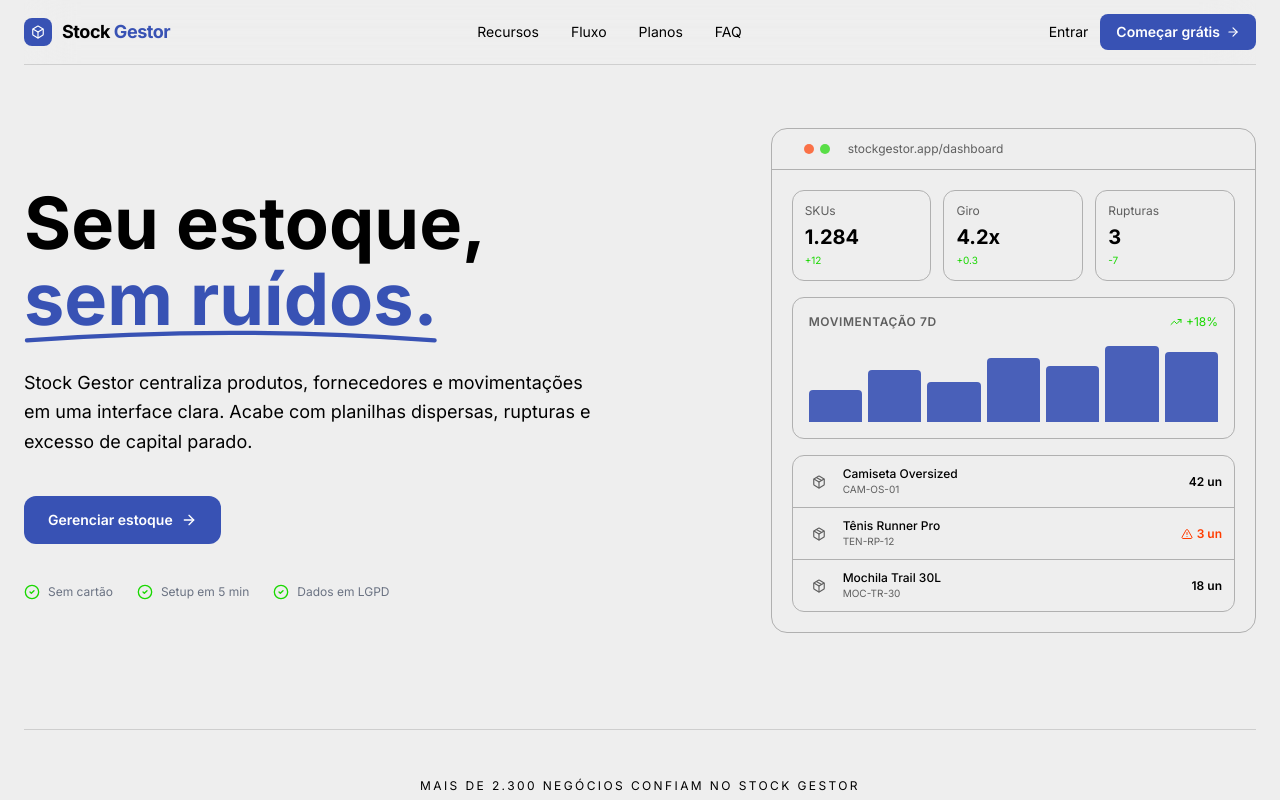
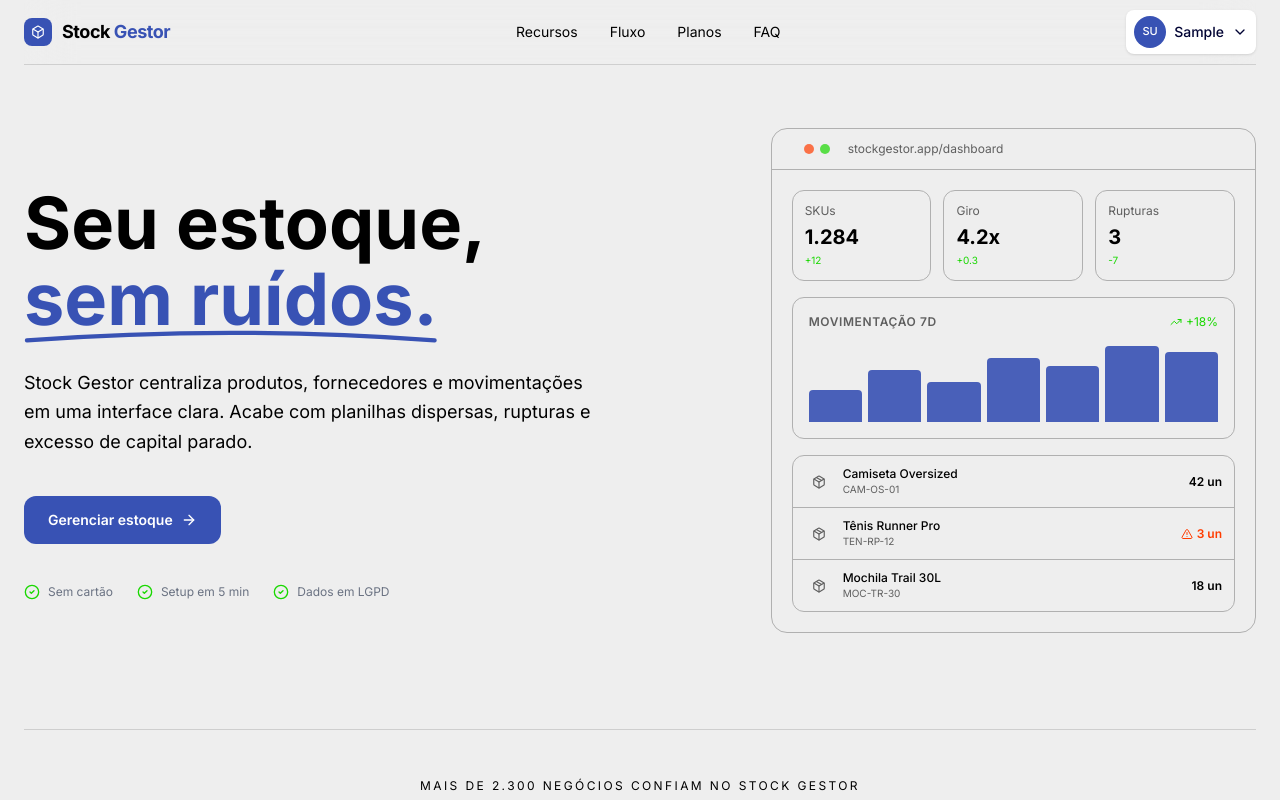
Before and after one commit to jvssvj/Stock-Gestor, a React (Vite) app: page / in a window 1280 px wide. Shown: the top 800 px of the page. Built offline with nearby package versions, Linux system fonts and the light colour scheme; no server answers; sample sign-in values are in the browser's storage.

Commit message:
feat: added avatar dropdown

```diff
--- a/src/layouts/RootLayout/components/Sidebar/index.jsx
+++ b/src/layouts/RootLayout/components/Sidebar/index.jsx
@@ -31,7 +31,6 @@ export default function Sidebar() {
   const [collapsed, setCollapsed] = useState(true)
   const [prevPathname, setPrevPathname] = useState('')
 
-  // Fecha ao trocar de rota — mesma lógica do SimulaDev
   if (prevPathname !== location.pathname) {
     setPrevPathname(location.pathname)
     setCollapsed(true)
@@ -170,7 +169,6 @@ export default function Sidebar() {
             </span>
             {collapsed && <Tooltip label="Sair" />}
           </button>
-
         </div>
 
       </aside>
--- /dev/null
+++ b/src/pages/Categories/index.tsx
@@ -0,0 +1,9 @@
+export default function Categories() {
+    return (
+        <>
+            <section>
+                <h2>Categorias</h2>
+            </section>
+        </>
+    )
+}
--- a/src/pages/Home/components/Navbar.tsx
+++ b/src/pages/Home/components/Navbar.tsx
@@ -1,8 +1,31 @@
 import Logo from "@/components/Logo";
-import { ArrowRight, Boxes } from "lucide-react";
-import { Link } from "react-router-dom";
+import { useAuth } from "@/hooks/useAuth";
+import { ArrowRight, ChevronDown, LogOut, Settings } from "lucide-react";
+import { useEffect, useState } from "react";
+import { Link, useLocation, useNavigate } from "react-router-dom";
 
-export function Navbar() {
+interface UserProps {
+    avatarUrl: string
+    firstName: string
+    lastName: string
+}
+
+export default function Navbar() {
+    const { user, logout } = useAuth()
+    const navigate = useNavigate()
+    const location = useLocation()
+    const [profileDropdownOpen, setProfileDropdownOpen] = useState(false)
+
+    useEffect(() => {
+        setProfileDropdownOpen(false)
+    }, [location.pathname])
+
+    const userName = [user?.firstName, user?.lastName].filter(Boolean).join(' ') || user?.name || 'Usuário'
+    const initials = [user?.firstName?.[0], user?.lastName?.[0]]
+        .filter(Boolean)
+        .join('')
+        .toUpperCase() || userName.slice(0, 1).toUpperCase()
+
     return (
         <header className="fixed top-0 inset-x-0 z-50 border-b border-border/50 bg-background/70 backdrop-blur-xl mx-6">
             <div className=" mx-auto max-w-container h-16 flex items-center justify-between">
@@ -10,13 +33,75 @@ export function Navbar() {
                     <Logo showLabel />
                 </a>
 
-                <nav className="hidden md:flex items-center gap-8 text-sm text-muted-foreground">
+                <nav className="flex items-center gap-8 text-sm text-muted-foreground">
                     <a href="#features" className="hover:text-foreground transition-colors">Recursos</a>
                     <a href="#workflow" className="hover:text-foreground transition-colors">Fluxo</a>
                     <a href="#pricing" className="hover:text-foreground transition-colors">Planos</a>
                     <a href="#faq" className="hover:text-foreground transition-colors">FAQ</a>
                 </nav>
 
+                {user ? (
+                    <div className="relative">
+                        <button
+                            type="button"
+                            className="flex items-center gap-2 rounded-lg bg-white px-2 py-1.5 text-sm text-text-main shadow-sm transition-colors hover:bg-bg"
+                            onClick={() => setProfileDropdownOpen(prev => !prev)}
+                        >
+                            {user.avatarUrl ? (
+                                <img
+                                    className="h-8 w-8 rounded-full border border-border object-cover"
+                                    src={user.avatarUrl}
+                                    alt="Avatar"
+                                />
+                            ) : (
+                                <span className="flex h-8 w-8 items-center justify-center rounded-full bg-primary text-[11px] font-medium text-white">
+                                    {initials}
+                                </span>
+                            )}
+                            <span className="hidden max-w-[140px] truncate font-medium sm:block">{user?.firstName}</span>
+                            <ChevronDown
+                                size={16}
+                                className={`text-text-muted transition-transform duration-200 ${profileDropdownOpen ? 'rotate-180' : ''}`}
+                            />
+                        </button>
+
+                        <div
+                            className={`absolute right-0 top-12 w-56 rounded-lg border border-border bg-white p-2 shadow-lg transition-all duration-150 ${profileDropdownOpen
+                                ? 'visible translate-y-0 opacity-100'
+                                : 'invisible -translate-y-1 opacity-0'
+                                }`}
+                        >
+                            <div className="border-b border-border px-2 py-2">
+                                <div className="truncate text-[13px] font-medium text-text-main">{userName}</div>
+                                {user.email && (
+                                    <span className="block truncate text-[11px] text-text-muted">{user.email}</span>
+                                )}
+                            </div>
+
+                            <Link
+                                to="/app/settings"
+                                className="mt-2 flex items-center gap-2.5 rounded-lg p-2.5 text-[13px] text-text-muted no-underline transition-colors hover:bg-primary hover:text-white"
+                                onClick={() => setProfileDropdownOpen(false)}
+                            >
+                                <Settings size={18} className="shrink-0" />
+                                Configurações
+                            </Link>
+
+                            <button
+                                type="button"
+                                className="flex w-full cursor-pointer items-center gap-2.5 rounded-lg border-none bg-transparent p-2.5 text-left text-[13px] text-text-muted transition-colors hover:bg-danger hover:text-white"
+                                onClick={() => {
+                                    setProfileDropdownOpen(false)
+                                    navigate('/', { replace: true })
+                                    setTimeout(() => logout(), 1)
+                                }}
+                            >
+                                <LogOut size={18} className="shrink-0" />
+                                Sair
+                            </button>
+                        </div>
+                    </div>
+                ) : (
                     <div className="flex items-center gap-3">
                         <Link to="/login" className="hidden sm:inline text-sm text-muted-foreground hover:text-foreground transition-colors">
                             Entrar
@@ -29,6 +114,7 @@ export function Navbar() {
                             <ArrowRight className="h-3.5 w-3.5" />
                         </Link>
                     </div>
+                )}
             </div>
         </header>
     );
--- a/src/pages/Home/index.tsx
+++ b/src/pages/Home/index.tsx
@@ -1,4 +1,4 @@
-import { Navbar } from "./components/Navbar";
+import Navbar from "./components/Navbar";
 import { Logos } from "./components/Logos";
 import { Features } from "./components/Features";
 import { Workflow } from "./components/Workflow";
```
Lines whose indentation alone changed are shown as unchanged.
